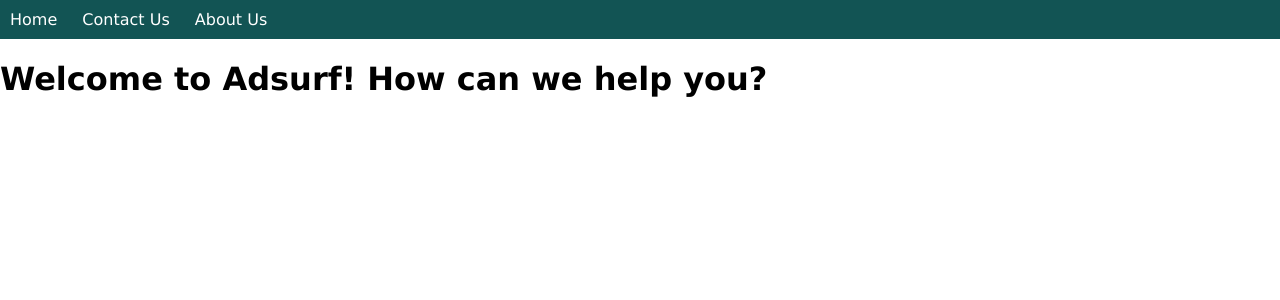
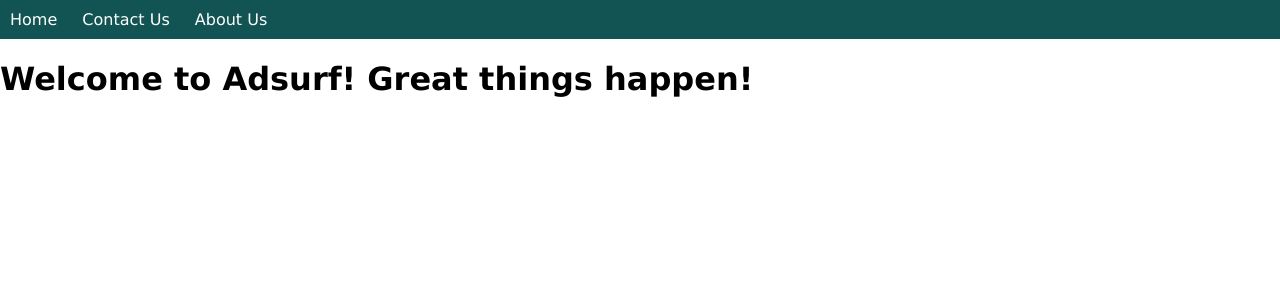
Before and after one commit to geobertz/gittraining, a PHP site: page / in a window 1280 px wide. Shown: the top 300 px of the page. Run offline with PHP 8.4, Linux system fonts and the light colour scheme.

Commit message:
Heading changed

```diff
--- a/index.php
+++ b/index.php
@@ -6,6 +6,6 @@
 </head>
 <body>
 	<?php require_once "include/nav.php"; ?>
-	<h1>Welcome to Adsurf! How can we help you?</h1>
+	<h1>Welcome to Adsurf! Great things happen!</h1>
 </body>
 </html>
```
